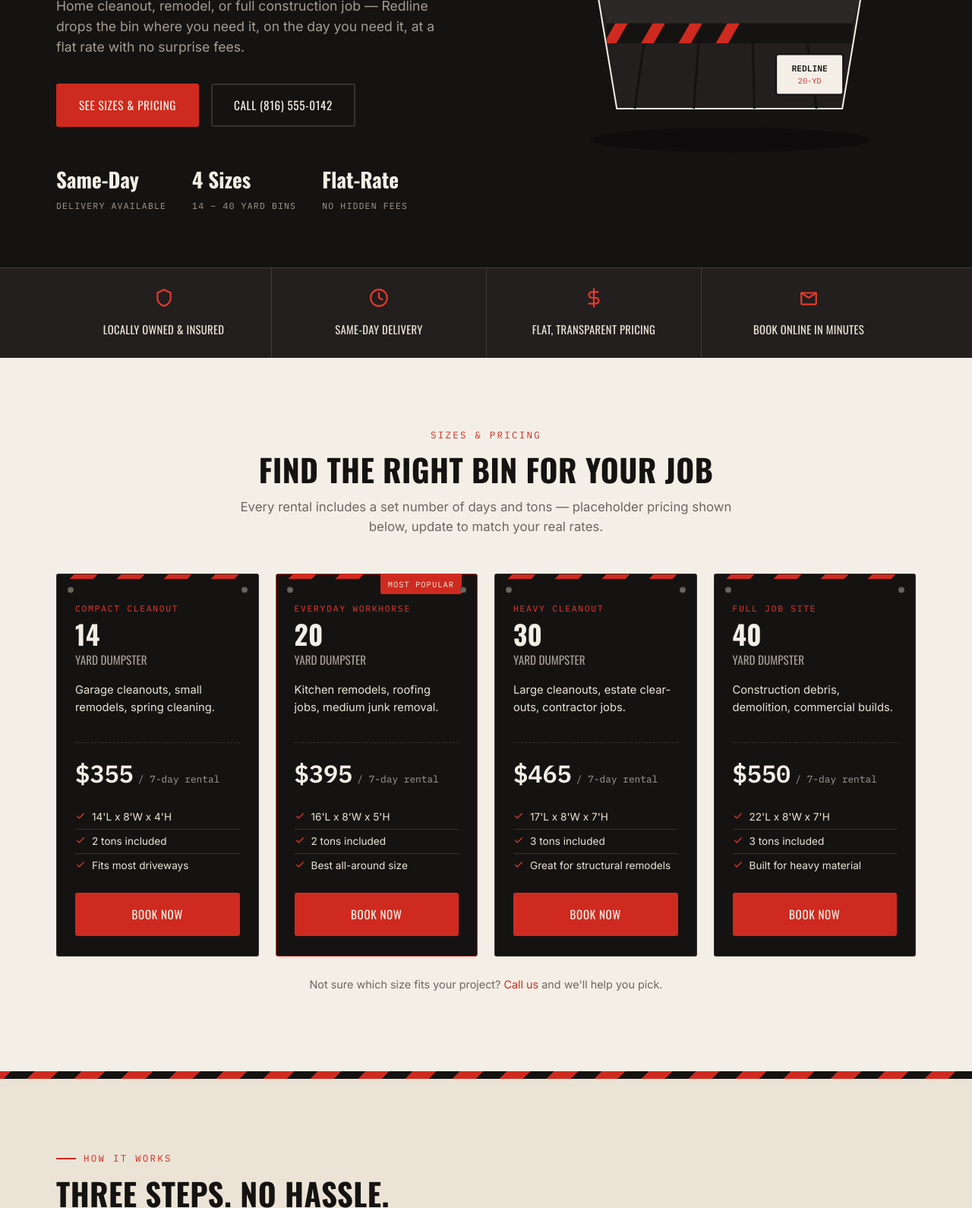
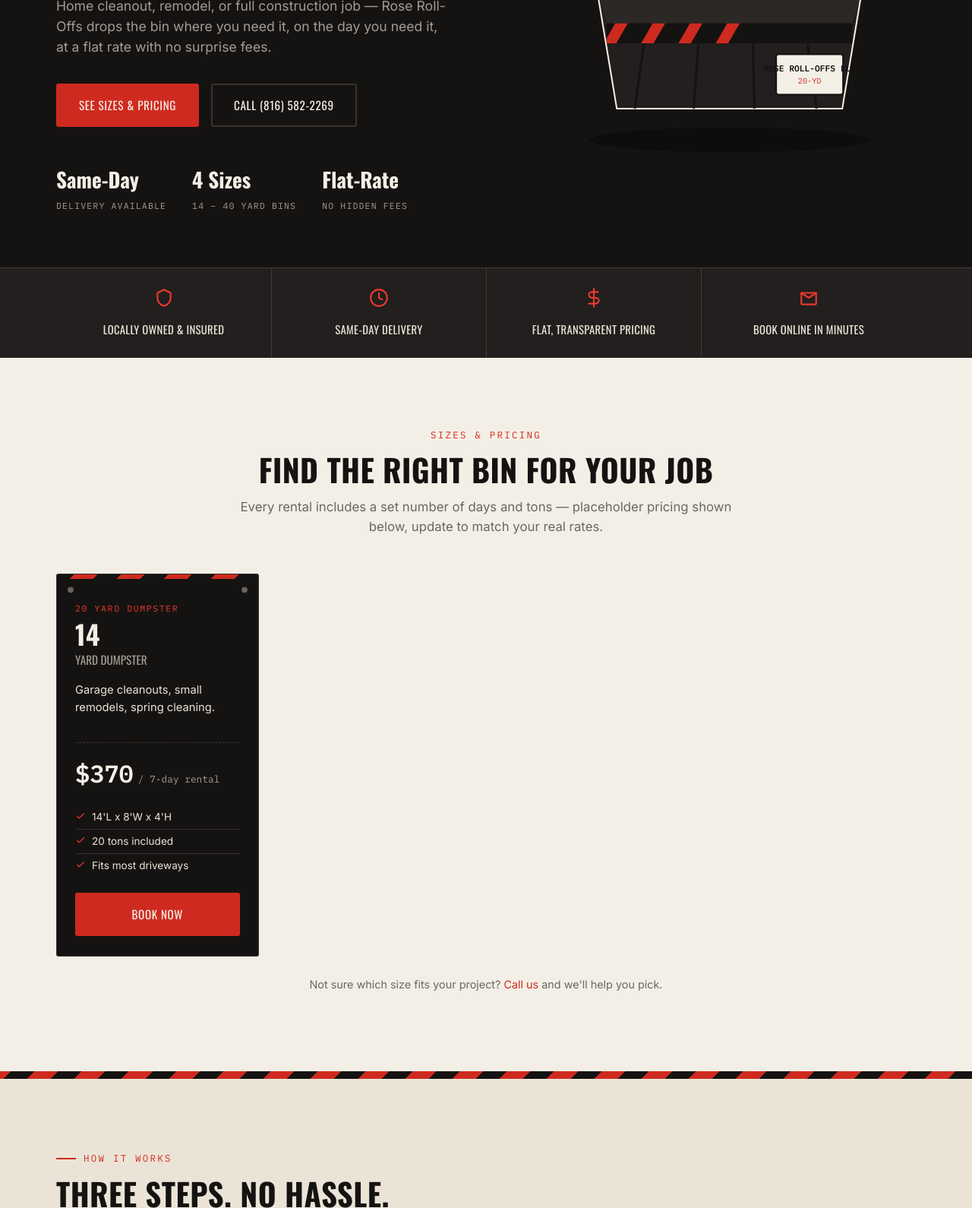
Before and after one commit to hryers01-creator/Rose-Roll-Offs-LLC, a plain HTML site: page index.html in a window 1280 px wide. Shown: the part 427-2017 px from the top of the page at 76% size. Drawn offline with nearby package versions, Linux system fonts and the light colour scheme; files that its build step writes are made by us from their sources; a script that the page names is missing.

Commit message:
Update index.html

```diff
--- a/index.html
+++ b/index.html
@@ -3,7 +3,7 @@
 <head>
 <meta charset="UTF-8">
 <meta name="viewport" content="width=device-width, initial-scale=1.0">
-<title>Redline Dumpsters — Roll-Off Dumpster Rentals in Kansas City</title>
+<title>Rose Roll-Offs LLC</title>
 <meta name="description" content="Fast, affordable roll-off dumpster rentals in Kansas City. Same-day delivery, transparent pricing, no hidden fees. Residential, commercial &amp; construction.">
 
 <link rel="preconnect" href="https://fonts.googleapis.com">
@@ -20,7 +20,7 @@
       <span class="mark">
         <svg viewBox="0 0 24 24" fill="none" stroke="#151312" stroke-width="2.2" stroke-linecap="round" stroke-linejoin="round"><path d="M3 7l1.5 11a2 2 0 0 0 2 1.8h11a2 2 0 0 0 2-1.8L21 7"/><path d="M3 7h18"/><path d="M8 7V4a1 1 0 0 1 1-1h6a1 1 0 0 1 1 1v3"/></svg>
       </span>
-      <span>Redline<br><span class="sub">Dumpsters</span></span>
+      <span>Rose<br><span class="sub">Roll-Offs LLC</span></span>
     </a>
 
     <nav class="main-nav" id="mainNav">
@@ -32,7 +32,7 @@
     </nav>
 
     <div class="header-cta">
-      <a href="tel:+18165550142" class="phone-link">
+      <a href="tel:+18165822269" class="phone-link">
         <svg viewBox="0 0 24 24" fill="none" stroke="currentColor" stroke-width="2" stroke-linecap="round" stroke-linejoin="round"><path d="M22 16.92v3a2 2 0 0 1-2.18 2 19.79 19.79 0 0 1-8.63-3.07 19.5 19.5 0 0 1-6-6 19.79 19.79 0 0 1-3.07-8.67A2 2 0 0 1 4.11 2h3a2 2 0 0 1 2 1.72c.127.96.361 1.903.7 2.81a2 2 0 0 1-.45 2.11L8.09 9.91a16 16 0 0 0 6 6l1.27-1.27a2 2 0 0 1 2.11-.45c.907.339 1.85.573 2.81.7A2 2 0 0 1 22 16.92z"/></svg>
         (816) 555-0142
       </a>
@@ -51,10 +51,10 @@
     <div>
       <div class="hero-eyebrow"><span class="dot"></span> Serving Greater Kansas City</div>
       <h1>Roll-off dumpsters, <em>delivered fast</em>, priced straight.</h1>
-      <p class="hero-sub">Home cleanout, remodel, or full construction job — Redline drops the bin where you need it, on the day you need it, at a flat rate with no surprise fees.</p>
+      <p class="hero-sub">Home cleanout, remodel, or full construction job — Rose Roll-Offs drops the bin where you need it, on the day you need it, at a flat rate with no surprise fees.</p>
       <div class="hero-actions">
         <a href="#sizes" class="btn btn-red">See Sizes &amp; Pricing</a>
-        <a href="tel:+18165550142" class="btn btn-outline">Call (816) 555-0142</a>
+        <a href="tel:+18165822269" class="btn btn-outline">Call (816) 582-2269</a>
       </div>
       <div class="hero-stats">
         <div><strong>Same-Day</strong><span>Delivery Available</span></div>
@@ -101,7 +101,7 @@
         <!-- id tag -->
         <g transform="translate(300,270)">
           <rect x="0" y="0" width="86" height="52" rx="3" fill="#f4efe6" stroke="#151312" stroke-width="2"/>
-          <text x="43" y="22" text-anchor="middle" font-family="IBM Plex Mono, monospace" font-size="11" fill="#151312" font-weight="600">REDLINE</text>
+          <text x="43" y="22" text-anchor="middle" font-family="IBM Plex Mono, monospace" font-size="11" fill="#151312" font-weight="600">ROSE ROLL-OFFS LLC</text>
           <text x="43" y="38" text-anchor="middle" font-family="IBM Plex Mono, monospace" font-size="10" fill="#cf2a1f">20-YD</text>
         </g>
       </svg>
@@ -143,67 +143,21 @@
 
       <div class="tag-card">
         <span class="rivet tl"></span><span class="rivet tr"></span>
-        <div class="size-label">Compact Cleanout</div>
+        <div class="size-label">20 yard Dumpster</div>
         <h3>14</h3>
         <span class="yard-word">Yard Dumpster</span>
         <p class="desc">Garage cleanouts, small remodels, spring cleaning.</p>
-        <div class="price"><span class="amount">$355</span><span class="unit">/ 7-day rental</span></div>
+        <div class="price"><span class="amount">$370</span><span class="unit">/ 7-day rental</span></div>
         <ul class="specs">
           <li><svg viewBox="0 0 24 24" fill="none" stroke="currentColor" stroke-width="2"><polyline points="20 6 9 17 4 12"/></svg> 14'L x 8'W x 4'H</li>
-          <li><svg viewBox="0 0 24 24" fill="none" stroke="currentColor" stroke-width="2"><polyline points="20 6 9 17 4 12"/></svg> 2 tons included</li>
+          <li><svg viewBox="0 0 24 24" fill="none" stroke="currentColor" stroke-width="2"><polyline points="20 6 9 17 4 12"/></svg> 20 tons included</li>
           <li><svg viewBox="0 0 24 24" fill="none" stroke="currentColor" stroke-width="2"><polyline points="20 6 9 17 4 12"/></svg> Fits most driveways</li>
         </ul>
         <a href="#contact" class="btn btn-red btn-block">Book Now</a>
       </div>
 
-      <div class="tag-card featured">
-        <span class="most-popular">Most Popular</span>
-        <span class="rivet tl"></span><span class="rivet tr"></span>
-        <div class="size-label">Everyday Workhorse</div>
-        <h3>20</h3>
-        <span class="yard-word">Yard Dumpster</span>
-        <p class="desc">Kitchen remodels, roofing jobs, medium junk removal.</p>
-        <div class="price"><span class="amount">$395</span><span class="unit">/ 7-day rental</span></div>
-        <ul class="specs">
-          <li><svg viewBox="0 0 24 24" fill="none" stroke="currentColor" stroke-width="2"><polyline points="20 6 9 17 4 12"/></svg> 16'L x 8'W x 5'H</li>
-          <li><svg viewBox="0 0 24 24" fill="none" stroke="currentColor" stroke-width="2"><polyline points="20 6 9 17 4 12"/></svg> 2 tons included</li>
-          <li><svg viewBox="0 0 24 24" fill="none" stroke="currentColor" stroke-width="2"><polyline points="20 6 9 17 4 12"/></svg> Best all-around size</li>
-        </ul>
-        <a href="#contact" class="btn btn-red btn-block">Book Now</a>
-      </div>
-
-      <div class="tag-card">
-        <span class="rivet tl"></span><span class="rivet tr"></span>
-        <div class="size-label">Heavy Cleanout</div>
-        <h3>30</h3>
-        <span class="yard-word">Yard Dumpster</span>
-        <p class="desc">Large cleanouts, estate clear-outs, contractor jobs.</p>
-        <div class="price"><span class="amount">$465</span><span class="unit">/ 7-day rental</span></div>
-        <ul class="specs">
-          <li><svg viewBox="0 0 24 24" fill="none" stroke="currentColor" stroke-width="2"><polyline points="20 6 9 17 4 12"/></svg> 17'L x 8'W x 7'H</li>
-          <li><svg viewBox="0 0 24 24" fill="none" stroke="currentColor" stroke-width="2"><polyline points="20 6 9 17 4 12"/></svg> 3 tons included</li>
-          <li><svg viewBox="0 0 24 24" fill="none" stroke="currentColor" stroke-width="2"><polyline points="20 6 9 17 4 12"/></svg> Great for structural remodels</li>
-        </ul>
-        <a href="#contact" class="btn btn-red btn-block">Book Now</a>
-      </div>
-
-      <div class="tag-card">
-        <span class="rivet tl"></span><span class="rivet tr"></span>
-        <div class="size-label">Full Job Site</div>
-        <h3>40</h3>
-        <span class="yard-word">Yard Dumpster</span>
-        <p class="desc">Construction debris, demolition, commercial builds.</p>
-        <div class="price"><span class="amount">$550</span><span class="unit">/ 7-day rental</span></div>
-        <ul class="specs">
-          <li><svg viewBox="0 0 24 24" fill="none" stroke="currentColor" stroke-width="2"><polyline points="20 6 9 17 4 12"/></svg> 22'L x 8'W x 7'H</li>
-          <li><svg viewBox="0 0 24 24" fill="none" stroke="currentColor" stroke-width="2"><polyline points="20 6 9 17 4 12"/></svg> 3 tons included</li>
-          <li><svg viewBox="0 0 24 24" fill="none" stroke="currentColor" stroke-width="2"><polyline points="20 6 9 17 4 12"/></svg> Built for heavy material</li>
-        </ul>
-        <a href="#contact" class="btn btn-red btn-block">Book Now</a>
-      </div>
-
     </div>
-    <p class="sizes-note">Not sure which size fits your project? <a href="tel:+18165550142" style="color:var(--red);">Call us</a> and we'll help you pick.</p>
+    <p class="sizes-note">Not sure which size fits your project? <a href="tel:+18165822269" style="color:var(--red);">Call us</a> and we'll help you pick.</p>
   </div>
 </section>
 
@@ -377,7 +331,7 @@
     <h2>Ready to book your dumpster?</h2>
     <p>Get a flat-rate quote in minutes — no hidden fees, no waiting on hold.</p>
     <div class="cta-actions">
-      <a href="tel:+18165550142" class="btn btn-dark">Call (816) 555-0142</a>
+      <a href="tel:+18165822269" class="btn btn-dark">Call (816) 582-2269</a>
       <a href="#contact" class="btn btn-outline">Request a Quote</a>
     </div>
   </div>
@@ -419,15 +373,15 @@
       <h2 style="font-size:1.9rem; margin-bottom:20px;">Get your quote today</h2>
       <div class="row">
         <svg viewBox="0 0 24 24" fill="none" stroke="currentColor" stroke-width="2"><path d="M22 16.92v3a2 2 0 0 1-2.18 2 19.79 19.79 0 0 1-8.63-3.07 19.5 19.5 0 0 1-6-6 19.79 19.79 0 0 1-3.07-8.67A2 2 0 0 1 4.11 2h3a2 2 0 0 1 2 1.72c.127.96.361 1.903.7 2.81a2 2 0 0 1-.45 2.11L8.09 9.91a16 16 0 0 0 6 6l1.27-1.27a2 2 0 0 1 2.11-.45c.907.339 1.85.573 2.81.7A2 2 0 0 1 22 16.92z"/></svg>
-        <div><strong>Phone</strong><a href="tel:+18165550142">(816) 555-0142</a></div>
+        <div><strong>Phone</strong><a href="tel:+18165822269">(816) 582-2269</a></div>
       </div>
       <div class="row">
         <svg viewBox="0 0 24 24" fill="none" stroke="currentColor" stroke-width="2"><path d="M4 4h16v16H4z" opacity="0"/><path d="M22 6l-10 7L2 6"/><rect x="2" y="4" width="20" height="16" rx="2"/></svg>
-        <div><strong>Email</strong><a href="mailto:info@redlinedumpsters.com">info@redlinedumpsters.com</a></div>
+        <div><strong>Email</strong><a href="mailto:roserolloffs@gmail.com">roserolloffs@gmail.com</a></div>
       </div>
       <div class="row">
         <svg viewBox="0 0 24 24" fill="none" stroke="currentColor" stroke-width="2"><path d="M21 10c0 7-9 13-9 13s-9-6-9-13a9 9 0 0 1 18 0z"/><circle cx="12" cy="10" r="3"/></svg>
-        <div><strong>Address</strong>123 Placeholder St, Kansas City, MO 64155</div>
+        <div><strong>Address</strong>Weston, MO and surrounding</div>
       </div>
       <div class="row">
         <svg viewBox="0 0 24 24" fill="none" stroke="currentColor" stroke-width="2"><circle cx="12" cy="12" r="10"/><polyline points="12 6 12 12 16 14"/></svg>
@@ -489,7 +443,7 @@
           <span class="mark">
             <svg viewBox="0 0 24 24" fill="none" stroke="#151312" stroke-width="2.2" stroke-linecap="round" stroke-linejoin="round"><path d="M3 7l1.5 11a2 2 0 0 0 2 1.8h11a2 2 0 0 0 2-1.8L21 7"/><path d="M3 7h18"/><path d="M8 7V4a1 1 0 0 1 1-1h6a1 1 0 0 1 1 1v3"/></svg>
           </span>
-          <span>Redline<br><span class="sub">Dumpsters</span></span>
+          <span>Rose<br><span class="sub">Roll-Offs</span></span>
         </a>
         <p>Locally owned roll-off dumpster rentals serving Greater Kansas City — residential, commercial, and construction.</p>
         <div class="footer-social">
@@ -518,14 +472,14 @@
       <div class="footer-col">
         <h4>Contact</h4>
         <ul>
-          <li><a href="tel:+18165550142">(816) 555-0142</a></li>
-          <li><a href="mailto:info@redlinedumpsters.com">info@redlinedumpsters.com</a></li>
-          <li>123 Placeholder St<br>Kansas City, MO 64155</li>
+          <li><a href="tel:+18165822269">(816) 582-2269</a></li>
+          <li><a href="mailto:roserolloffs@gmail.com">roserolloffs@gmail.com.com</a></li>
+          <li>Weston, MO and surrounding</li>
         </ul>
       </div>
     </div>
     <div class="footer-bottom">
-      <span>© 2026 Redline Dumpsters. All rights reserved.</span>
+      <span>© 2026 Rose Roll-Offs LLC Dumpsters. All rights reserved.</span>
       <div class="footer-legal">
         <a href="#">Privacy Policy</a>
         <a href="#">Terms of Service</a>
```
